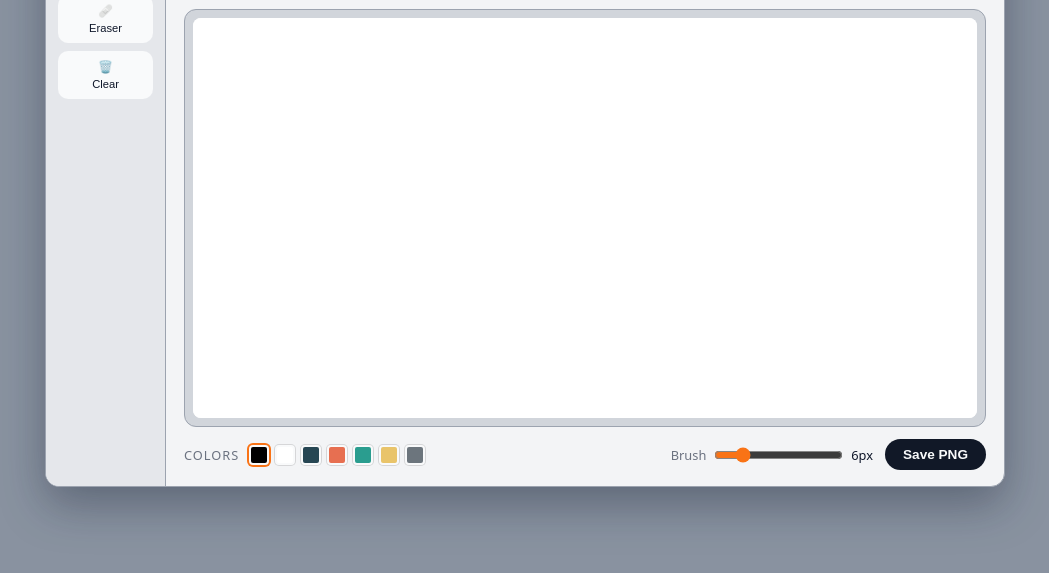
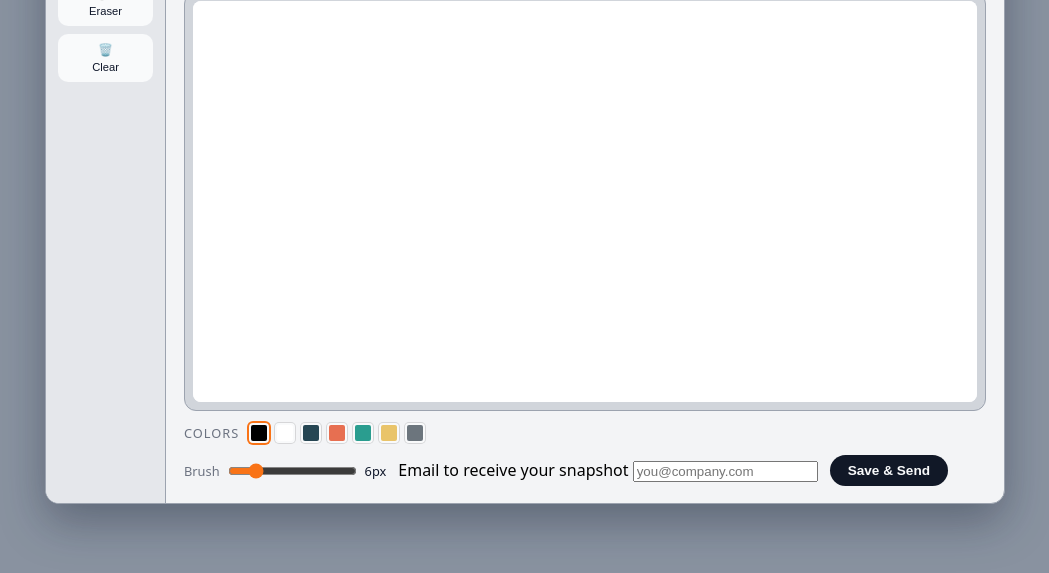
Before and after one commit to inkterraprints/itp_website, a plain HTML site: page index.html in a window 1280 px wide. Shown: the part 213-786 px from the top of the page, without its empty margins (115-1164 px from the left). Drawn offline with Linux system fonts and the light colour scheme.

Commit message:
Update index.html

```diff
--- a/index.html
+++ b/index.html
@@ -67,10 +67,24 @@
                 <span id="brushSizeValue">6px</span>
               </label>
 
+              <!-- NEW: email capture -->
+              <label class="email-label">
+                Email to receive your snapshot
+                <input
+                  type="email"
+                  id="emailInput"
+                  placeholder="you@company.com"
+                  required
+                />
+              </label>
+
               <button class="save-btn" id="saveBtn">
-                Save PNG
+                Save & Send
               </button>
             </div>
+
+            <!-- NEW: status / follow-up message -->
+            <p id="statusMsg" class="status-msg"></p>
           </footer>
         </main>
       </div>
```
